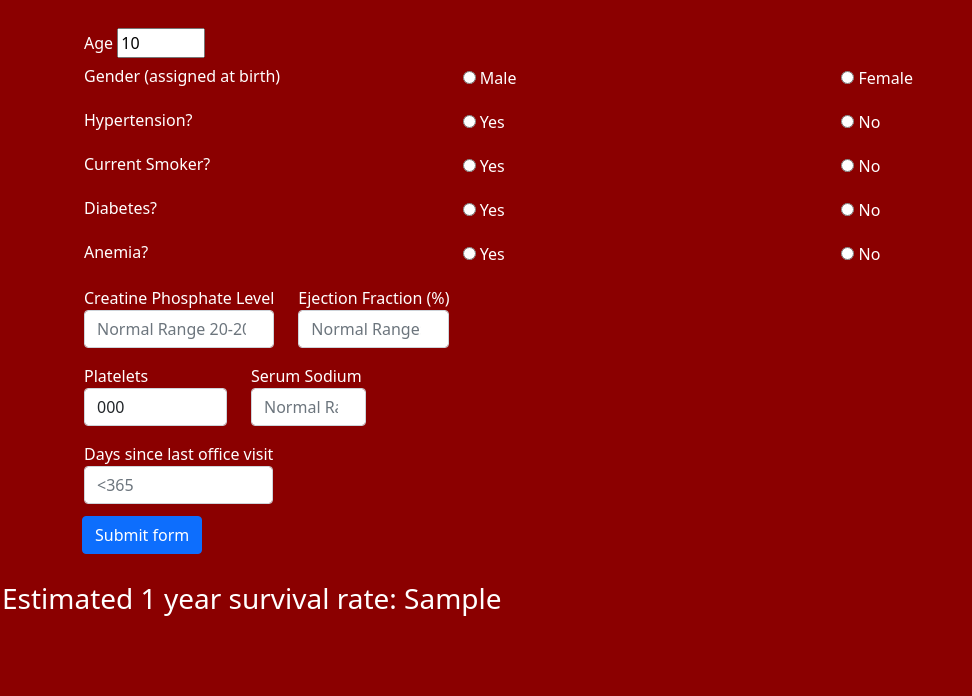
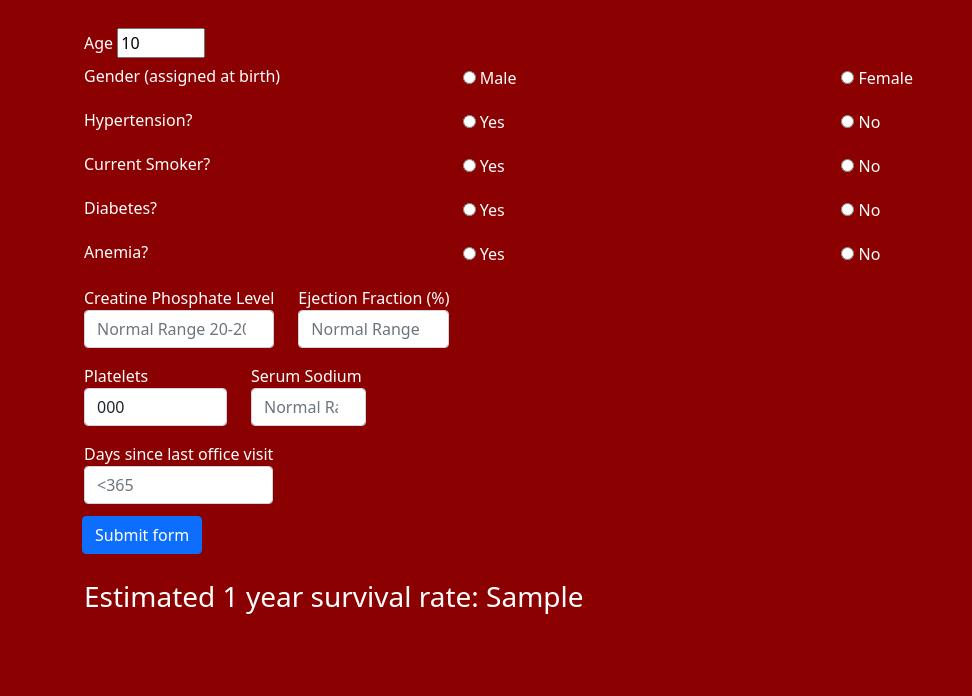
Before and after one commit to njneubauer/code_hearted, a Flask app: template templates/clinical_calc.html in a window 1280 px wide. Shown: the part 65-761 px from the top of the page, without its empty margins (0-972 px from the left). Run offline with Flask 2, Linux system fonts and the light colour scheme; the template is opened without the code that fills it: most values are stand-ins (such as "Sample title", 1, 10 or a date in 2020); some libraries are stand-ins or nearby versions.

Commit message:
clinical html updated

```diff
--- a/templates/clinical_calc.html
+++ b/templates/clinical_calc.html
@@ -134,16 +134,16 @@
                     value="{%if input is defined %}{{ input['time'] }}{% endif %}">
                 </div>
             </div>
-
             <button class="btn btn-primary" onclick="showResult()" type="submit">Submit form</button>
         </div>
     </form>
 
-    <br>
+    <div class="container" style="margin-top: 20px;">
+        <div class="row">
+            <h3>Estimated 1 year survival rate: {{ prob_clinical }}</h3>
+        </div>
+    </div>
 
-    <div class="col-8">
-        <h3>Estimated 1 year survival rate: {{ prob_clinical }}</h3>
-    </div>
 
 
     <!-- Bootstrap Bundle with Popper -->
```
